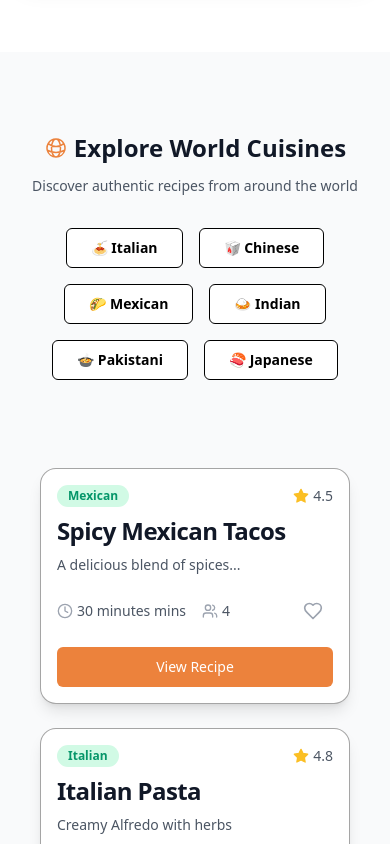
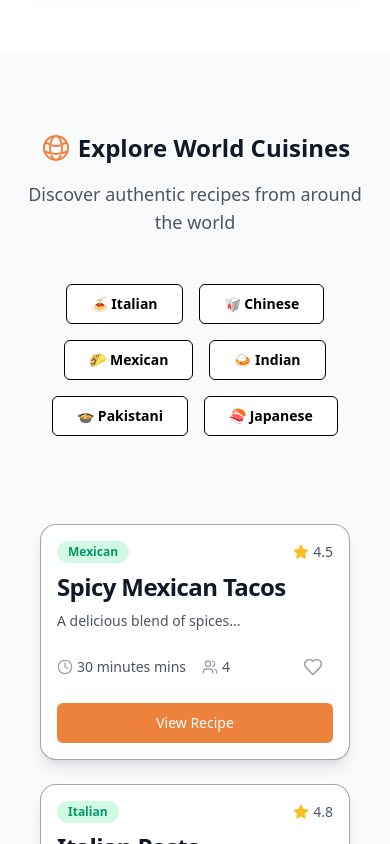
Before and after one commit to Hassan-HassanAbdullah/recipesaverFrontend, an Angular app: page / in a window 390 px wide. Shown: the part 1220-2064 px from the top of the page. Built offline with nearby package versions, Linux system fonts and the light colour scheme.

Commit message:
make responsive desigen

```diff
--- a/src/app/pages/explore-recipe/explore-recipe.component.html
+++ b/src/app/pages/explore-recipe/explore-recipe.component.html
@@ -1,20 +1,16 @@
 <section class="py-20 bg-gray-50 dark:bg-gray-900">
     <div class="max-w-7xl mx-auto px-4 sm:px-6 lg:px-8">
-        <div class="text-center mb-8 sm:mb-12">
-            <h2
-                class="text-2xl sm:text-3xl md:text-4xl flex items-center justify-center gap-1.5 font-bold text-gray-900 dark:text-white mb-3 sm:mb-4">
+        <div class="text-center mb-12">
+            <h2 class="text-2xl md:text-3xl sm:text-4xl flex items-center justify-center gap-1.5 font-bold text-gray-900 dark:text-white mb-4">
                 <svg xmlns="http://www.w3.org/2000/svg" fill="none" viewBox="0 0 24 24" stroke-width="1.5"
-                    stroke="currentColor" class="text-[#EC823C] w-6 h-6 sm:w-7 sm:h-7 md:w-8 md:h-8 font-extrabold">
+                    stroke="currentColor" class="text-[#EC823C] w-8 h-8 font-extrabold">
                     <path stroke-linecap="round" stroke-linejoin="round"
                         d="M12 21a9.004 9.004 0 0 0 8.716-6.747M12 21a9.004 9.004 0 0 1-8.716-6.747M12 21c2.485 0 4.5-4.03 4.5-9S14.485 3 12 3m0 18c-2.485 0-4.5-4.03-4.5-9S9.515 3 12 3m0 0a8.997 8.997 0 0 1 7.843 4.582M12 3a8.997 8.997 0 0 0-7.843 4.582m15.686 0A11.953 11.953 0 0 1 12 10.5c-2.998 0-5.74-1.1-7.843-2.918m15.686 0A8.959 8.959 0 0 1 21 12c0 .778-.099 1.533-.284 2.253m0 0A17.919 17.919 0 0 1 12 16.5c-3.162 0-6.133-.815-8.716-2.247m0 0A9.015 9.015 0 0 1 3 12c0-1.605.42-3.113 1.157-4.418" />
                 </svg>
                 Explore World Cuisines
             </h2>
-            <p class="text-gray-600 dark:text-gray-300 text-sm sm:text-base md:text-lg">
-                Discover authentic recipes from around the world
-            </p>
+            <p class="text-gray-600 dark:text-gray-300 text-lg">Discover authentic recipes from around the world</p>
         </div>
-
 
 
         <div class="flex flex-wrap justify-center gap-4 mb-12">
@@ -33,14 +29,15 @@
             <p class="text-gray-500 dark:text-gray-400 text-lg">No recipes found for {{selectedCuisine}}.</p>
         </div> -->
         <div *ngFor="let recipe of filteredRecipes">
-            <app-recipe-card [recipe]="recipe"></app-recipe-card>
+            <app-recipe-card [recipe]="recipe" ></app-recipe-card>
         </div>
 
     </div>
     <div class="text-center mt-12">
         <button
-            class="inline-flex items-center justify-center gap-2 cursor-not-allowed whitespace-nowrap rounded-md text-sm ring-offset-background transition-colors focus-visible:outline-none focus-visible:ring-2 focus-visible:ring-ring focus-visible:ring-offset-2 disabled:pointer-events-none disabled:opacity-50 [&amp;_svg]:pointer-events-none [&amp;_svg]:size-4 [&amp;_svg]:shrink-0 h-10 bg-[#EC823C] hover:bg-[#EC823C]/90 text-white px-8 py-3 font-semibold ">
-            <svg xmlns="http://www.w3.org/2000/svg" width="24" height="24" viewBox="0 0 24 24" fill="none"
+            class="inline-flex items-center justify-center gap-2 cursor-not-allowed whitespace-nowrap rounded-md text-sm ring-offset-background transition-colors focus-visible:outline-none focus-visible:ring-2 focus-visible:ring-ring focus-visible:ring-offset-2 disabled:pointer-events-none disabled:opacity-50 [&amp;_svg]:pointer-events-none [&amp;_svg]:size-4 [&amp;_svg]:shrink-0 h-10 bg-[#EC823C] hover:bg-[#EC823C]/90 text-white px-8 py-3 font-semibold " >
+            <svg
+                xmlns="http://www.w3.org/2000/svg" width="24" height="24" viewBox="0 0 24 24" fill="none"
                 stroke="currentColor" stroke-width="2" stroke-linecap="round" stroke-linejoin="round"
                 class="lucide lucide-plus mr-2 h-5 w-5">
                 <path d="M5 12h14"></path>
```
